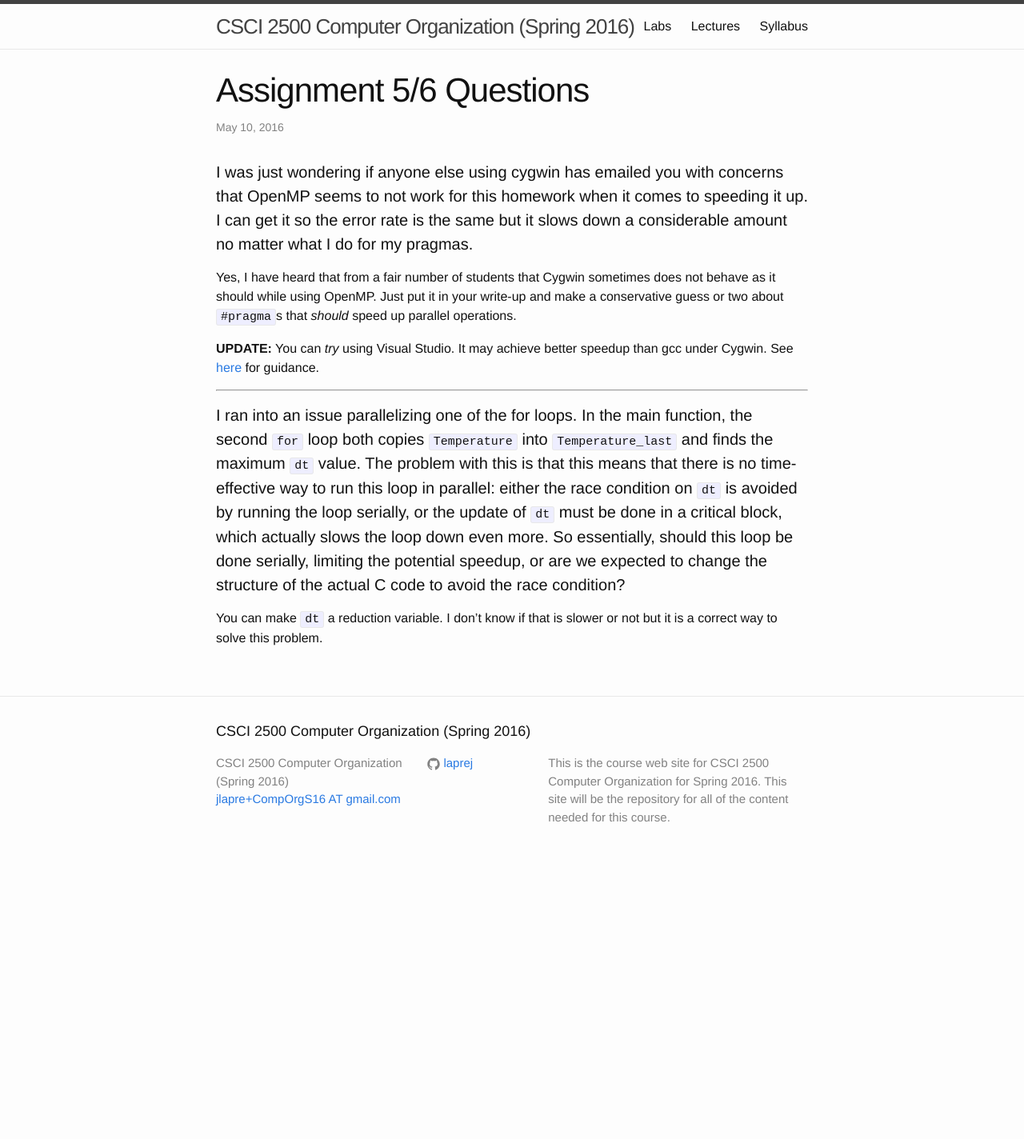
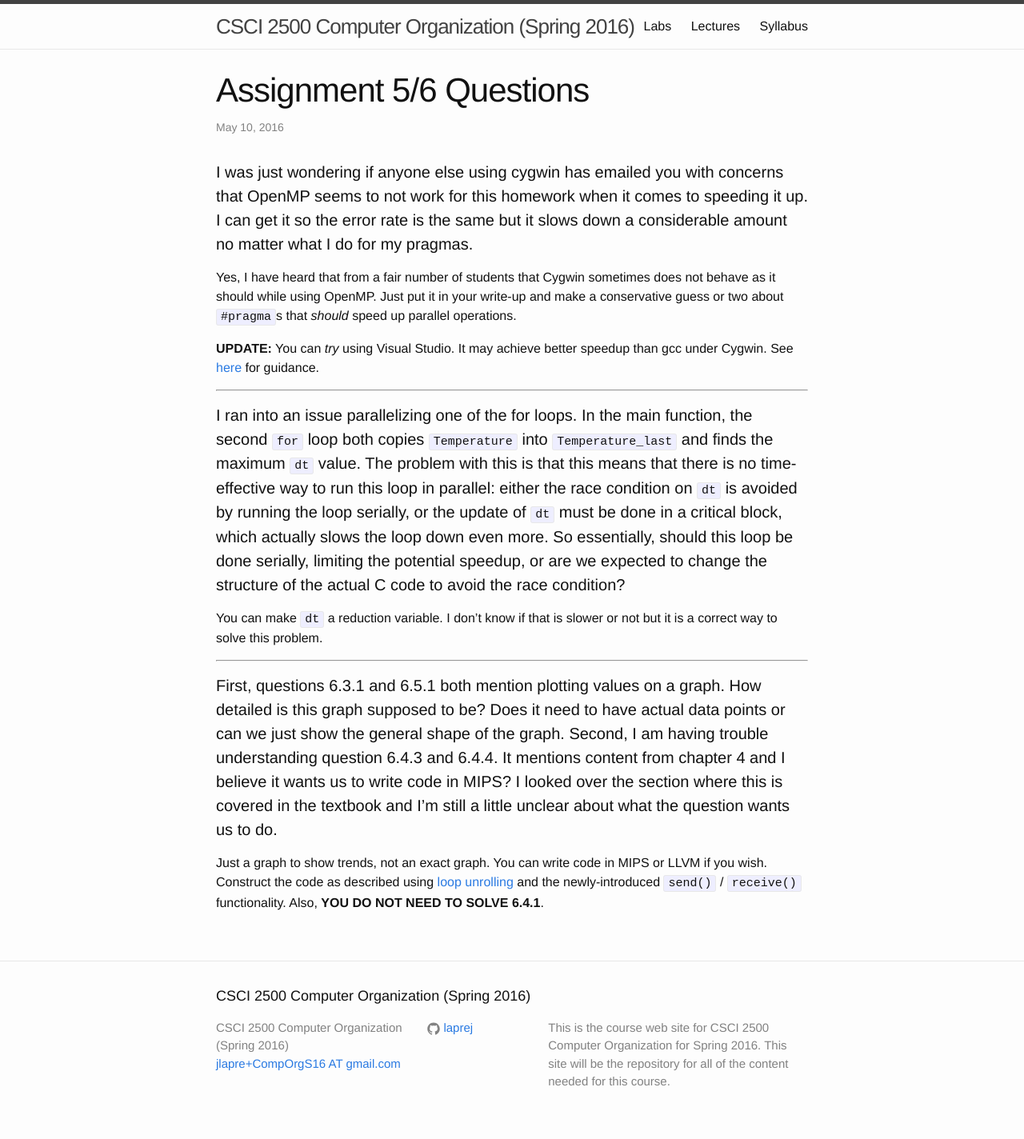
Before and after one commit to RPI-CSCI-2500-2016-Spring/RPI-CSCI-2500-2016-Spring.github.io, a Jekyll site: the page built from _posts/2016-05-09-assignment56-questions.md, in a window 1280 px wide. Shown: the whole page at 80% size. Built offline with Jekyll 4.4.1, drawn with Linux system fonts in a browser that asks for light colours; before the commit the page ends 1093 px from its top, so only the background shows below that.

Commit message:
Added Q3

```diff
--- a/_posts/2016-05-09-assignment56-questions.md
+++ b/_posts/2016-05-09-assignment56-questions.md
@@ -23,3 +23,14 @@ See [here](https://msdn.microsoft.com/en-us/library/tt15eb9t.aspx) for guidance.
 #### I ran into an issue parallelizing one of the for loops. In the main function, the second `for` loop both copies `Temperature` into `Temperature_last` and finds the maximum `dt` value. The problem with this is that this means that there is no time-effective way to run this loop in parallel: either the race condition on `dt` is avoided by running the loop serially, or the update of `dt` must be done in a critical block, which actually slows the loop down even more. So essentially, should this loop be done serially, limiting the potential speedup, or are we expected to change the structure of the actual C code to avoid the race condition?
 
 You can make `dt` a reduction variable.  I don't know if that is slower or not but it is a correct way to solve this problem.
+
+---------------------------------------
+
+<a id="Q3"></a>
+
+#### First, questions 6.3.1 and 6.5.1 both mention plotting values on a graph. How detailed is this graph supposed to be? Does it need to have actual data points or can we just show the general shape of the graph. Second, I am having trouble understanding question 6.4.3 and 6.4.4. It mentions content from chapter 4 and I believe it wants us to write code in MIPS? I looked over the section where this is covered in the textbook and I'm still a little unclear about what the question wants us to do.
+
+Just a graph to show trends, not an exact graph.
+You can write code in MIPS or LLVM if you wish.
+Construct the code as described using [loop unrolling](https://en.wikipedia.org/wiki/Loop_unrolling) and the newly-introduced `send()` / `receive()` functionality.
+Also, **YOU DO NOT NEED TO SOLVE 6.4.1**.
```
